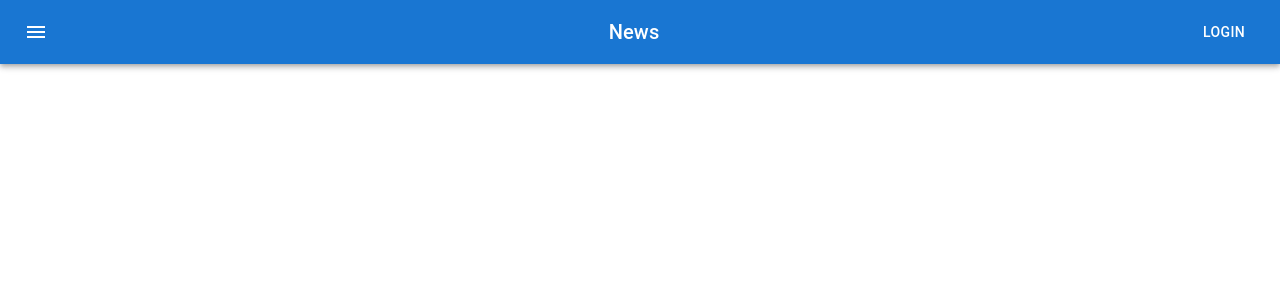
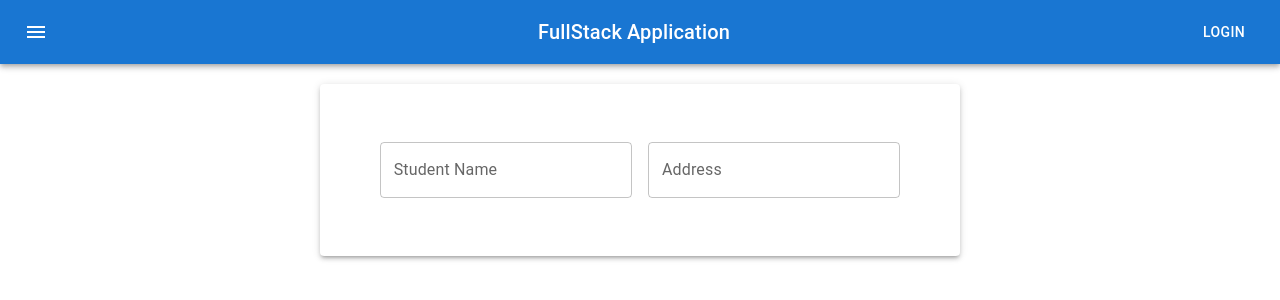
Before and after one commit to katdev16/StudentSystem, a React (Create React App) app in the folder studentfrontend/: page / in a window 1280 px wide. Shown: the top 300 px of the page. Built offline with nearby package versions, Linux system fonts and the light colour scheme.

Commit message:
styles added to student component

```diff
--- a/studentfrontend/src/App.js
+++ b/studentfrontend/src/App.js
@@ -1,10 +1,12 @@
 
 import './App.css';
 import ButtonAppBar from './components/AppBar';
+import Student from './components/Student';
 function App() {
   return (
     <div className="App">
       <ButtonAppBar/>
+      <Student/>
     </div>
   );
 }
--- a/studentfrontend/src/components/AppBar.js
+++ b/studentfrontend/src/components/AppBar.js
@@ -22,7 +22,7 @@ export default function ButtonAppBar() {
             <MenuIcon />
           </IconButton>
           <Typography variant="h6" component="div" sx={{ flexGrow: 1 }}>
-            News
+            FullStack Application
           </Typography>
           <Button color="inherit">Login</Button>
         </Toolbar>
--- /dev/null
+++ b/studentfrontend/src/components/Student.js
@@ -0,0 +1,24 @@
+import * as React from 'react';
+import Box from '@mui/material/Box';
+import TextField from '@mui/material/TextField';
+import { Container, Paper } from '@mui/material';
+import { Margin, Padding } from '@mui/icons-material';
+
+export default function Student() {
+    const PapperStyle = {padding:'50px 20px', width:600, margin:"20px auto"}
+  return (
+    <Container>
+        < Paper elevation={3} style={PapperStyle}>
+    <Box
+      component="form"
+      sx={{ '& > :not(style)': { m: 1, width: '25ch' } }}
+      noValidate
+      autoComplete="off"
+    >
+      <TextField id="outlined-basic" label="Student Name" variant="outlined" />
+      <TextField id="outlined-basic" label="Address" variant="outlined" />
+    </Box>
+    </Paper>
+    </Container>
+  );
+}
```
